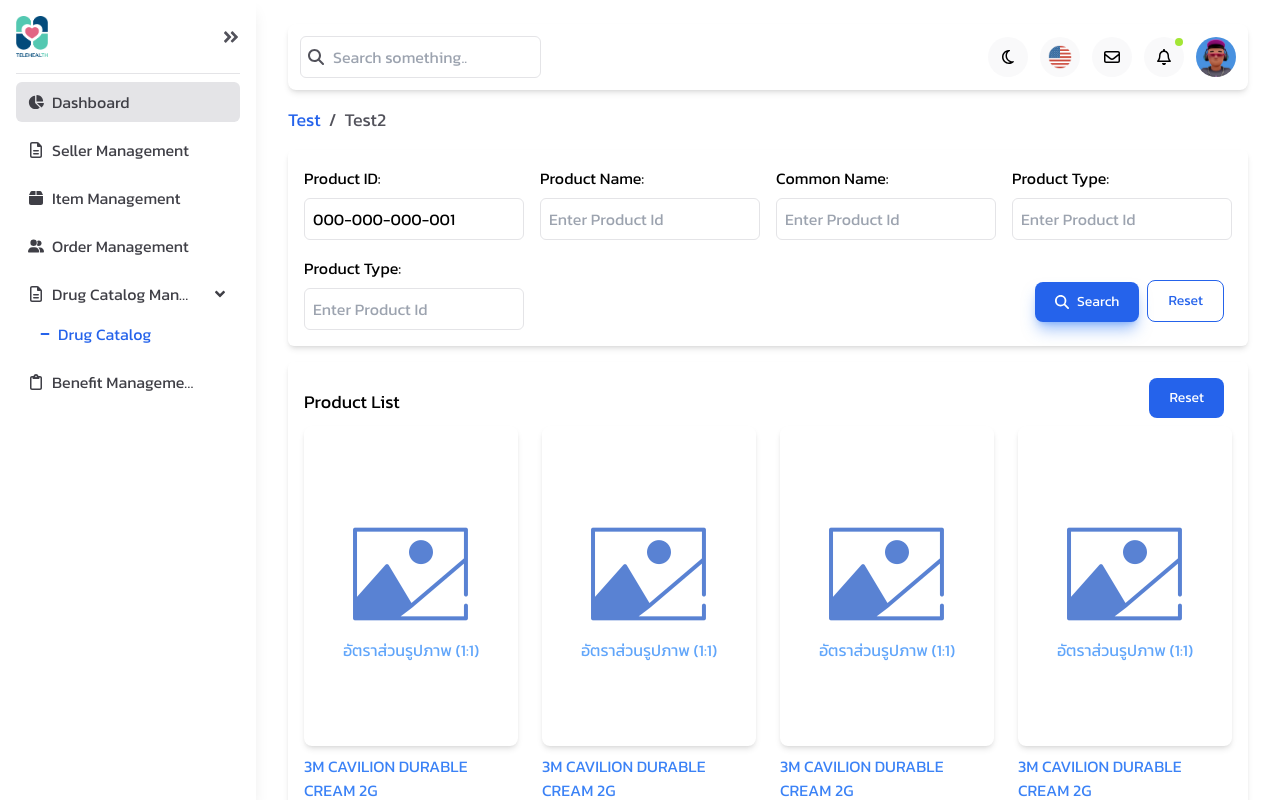
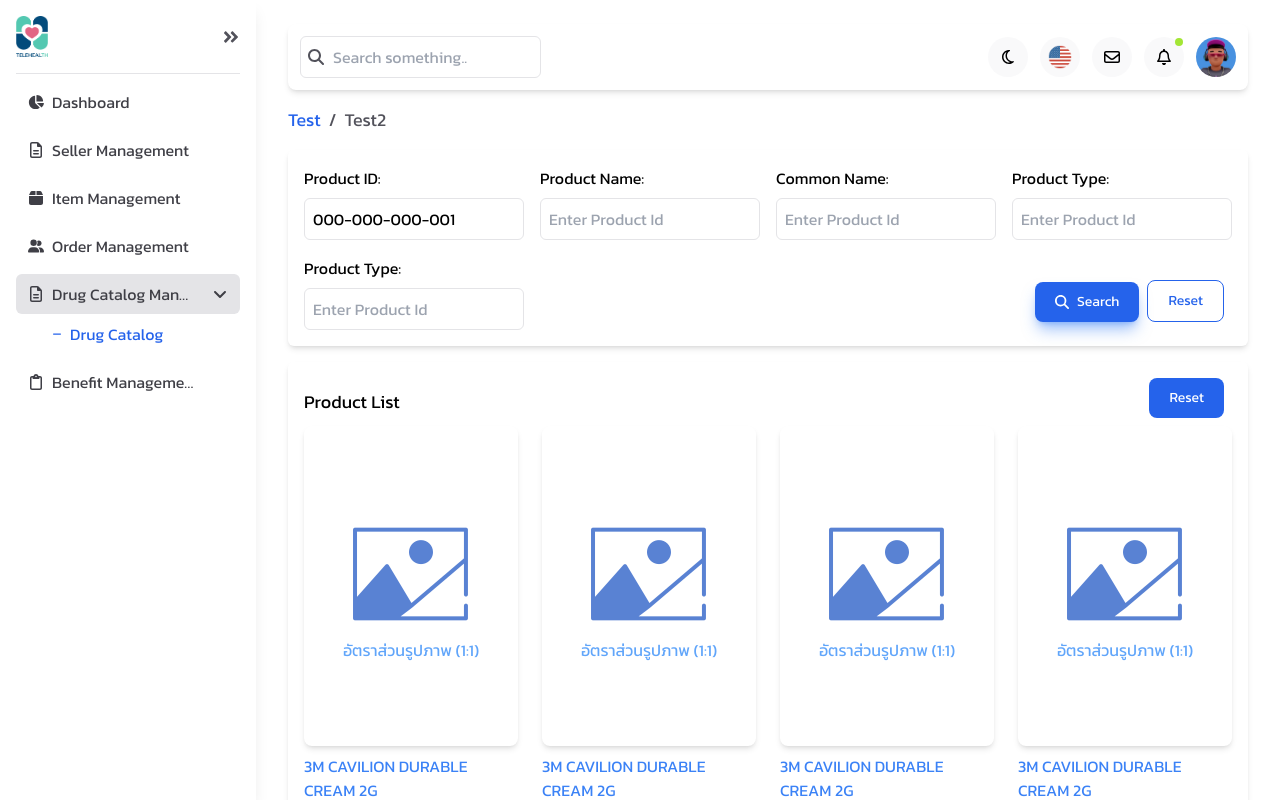
Before and after one commit to eryxiz/telehealthcare_test, a Next.js app: page / in a window 1280 px wide. Shown: the top 800 px of the page. Built offline with nearby package versions, Linux system fonts and the light colour scheme.

Commit message:
:lipstick: add sub-menu collapse animate

```diff
--- a/package.json
+++ b/package.json
@@ -10,6 +10,7 @@
   },
   "dependencies": {
     "axios": "^1.6.7",
+    "framer-motion": "^11.0.3",
     "next": "14.1.0",
     "react": "^18",
     "react-dom": "^18",
--- a/src/components/layout/Sidebar.jsx
+++ b/src/components/layout/Sidebar.jsx
@@ -4,6 +4,7 @@
 import { usePathname } from "next/navigation"
 import React from "react"
 import { FaAngleDoubleRight, FaAngleDown, FaMinus } from "react-icons/fa"
+import SubMenu from "./SubMenu"
 
 const Sidebar = () => {
     const pathName = usePathname()
@@ -12,7 +13,7 @@
         <div className='w-[16rem] h-full fixed bg-white shadow-lg px-4'>
             {/* Header */}
             <div className='flex items-center justify-between py-4 border-b border-zinc-200'>
-                <Image src={"/assets/images/logo.png"} width={32} height={32} alt="Sidebar Logo" />
+                <Image src={"/assets/images/logo.png"} width={32} height={32} alt='Sidebar Logo' />
                 <div className='cursor-pointer text-lg text-zinc-600 hover:text-zinc-400 transition-colors duration-300'>
                     <FaAngleDoubleRight />
                 </div>
@@ -22,22 +23,15 @@
             <ul className='w-full h-full flex flex-col gap-2 overflow-y-auto no-scrollbar mt-2'>
                 {sidebarMenu?.map((val, idx) => (
                     <li key={`sidemenu-${idx}`} className='w-full flex flex-col'>
-                        <div className={`w-full py-2 px-3 ${val?.href === pathName ? "bg-zinc-200" : "hover:bg-zinc-200/75"} cursor-pointer rounded-md flex items-center justify-between text-zinc-700 transition-all duration-300`}>
-                            <div className='flex gap-2 items-center'>
-                                {val.icon}
-                                <span className='truncate w-36'>{val.label}</span>
+                        {val?.sub ? (
+                            <SubMenu key={`sidemenu-${idx}`} data={val} />
+                        ) : (
+                            <div className={`w-full py-2 px-3 ${val?.href === pathName ? "bg-zinc-200" : "hover:bg-zinc-200/75"} cursor-pointer rounded-md flex items-center justify-between text-zinc-700 transition-all duration-300`}>
+                                <div className='flex gap-2 items-center'>
+                                    {val.icon}
+                                    <span className='truncate w-36'>{val.label}</span>
+                                </div>
                             </div>
-                            {val?.sub && <FaAngleDown />}
-                        </div>
-                        {val?.sub && (
-                            <ul className='flex flex-col gap-3 pl-6 py-2'>
-                                {val.sub.map((sub_val) => (
-                                    <li className={`flex gap-2 items-center ${sub_val?.href === pathName ? "text-blue-600" : "text-zinc-500 hover:translate-x-1"} transition-all duration-300 cursor-pointer`}>
-                                        <FaMinus className='text-[10px]' />
-										<span className='truncate w-36'>{sub_val.label}</span>
-                                    </li>
-                                ))}
-                            </ul>
                         )}
                     </li>
                 ))}
--- /dev/null
+++ b/src/components/layout/SubMenu.jsx
@@ -0,0 +1,63 @@
+import { usePathname } from "next/navigation"
+import React, { useEffect, useState } from "react"
+import { FaAngleDown, FaAngleUp, FaMinus } from "react-icons/fa6"
+import { motion } from "framer-motion"
+
+const SubMenu = ({ data }) => {
+    const pathName = usePathname()
+    const [open, setOpen] = useState(false)
+
+    useEffect(() => {
+        if (data?.sub) {
+            const isOpen = data?.sub.filter((val) => val.href === pathName)
+            setOpen(isOpen)
+        }
+    }, [pathName])
+
+    return (
+        <>
+            <div onClick={() => setOpen(!open)} className={`w-full py-2 px-3 ${open ? "bg-zinc-200" : "hover:bg-zinc-200/75"} cursor-pointer rounded-md flex items-center justify-between text-zinc-700 transition-all duration-300`}>
+                <div className='flex gap-2 items-center'>
+                    {data.icon}
+                    <span className='truncate w-36'>{data.label}</span>
+                </div>
+                {data?.sub && (
+                    <motion.div
+                        animate={
+                            open
+                                ? {
+                                      rotate: 0,
+                                  }
+                                : {
+                                      rotate: -180,
+                                  }
+                        }>
+                        <FaAngleDown />
+                    </motion.div>
+                )}
+            </div>
+            {data?.sub && (
+                <motion.ul
+                    animate={
+                        open
+                            ? {
+                                  height: "fit-content",
+                              }
+                            : {
+                                  height: 0,
+                              }
+                    }
+                    className='flex h-0 flex-col gap-3 pl-9 overflow-hidden'>
+                    {data.sub.map((sub_val, sub_idx) => (
+                        <li key={sub_idx} className={`flex gap-2 py-2 items-center ${sub_val?.href === pathName ? "text-blue-600" : "text-zinc-500 hover:translate-x-1"} transition-all duration-300 cursor-pointer`}>
+                            <FaMinus className='text-[10px]' />
+                            <span className='truncate w-36'>{sub_val.label}</span>
+                        </li>
+                    ))}
+                </motion.ul>
+            )}
+        </>
+    )
+}
+
+export default SubMenu
--- a/src/utils/config.js
+++ b/src/utils/config.js
@@ -5,7 +5,6 @@
     {
         label: "Dashboard",
         icon: <FaChartPie />,
-        href: "/"
     },
     {
         label: "Seller Management",
```
Also changed, not shown: 1 other file (tests, documents, lock files or other folders).
